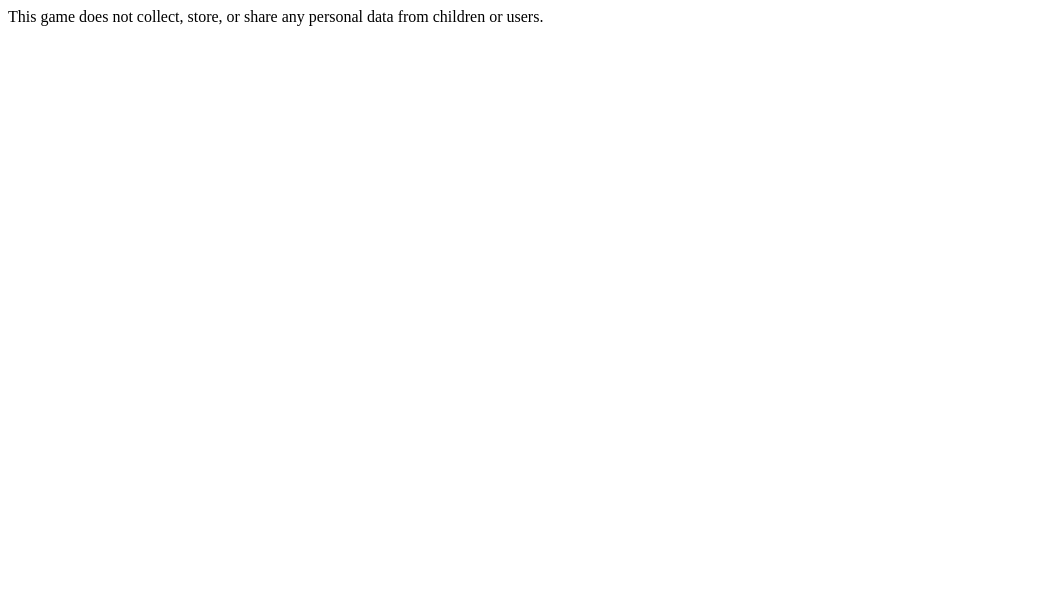
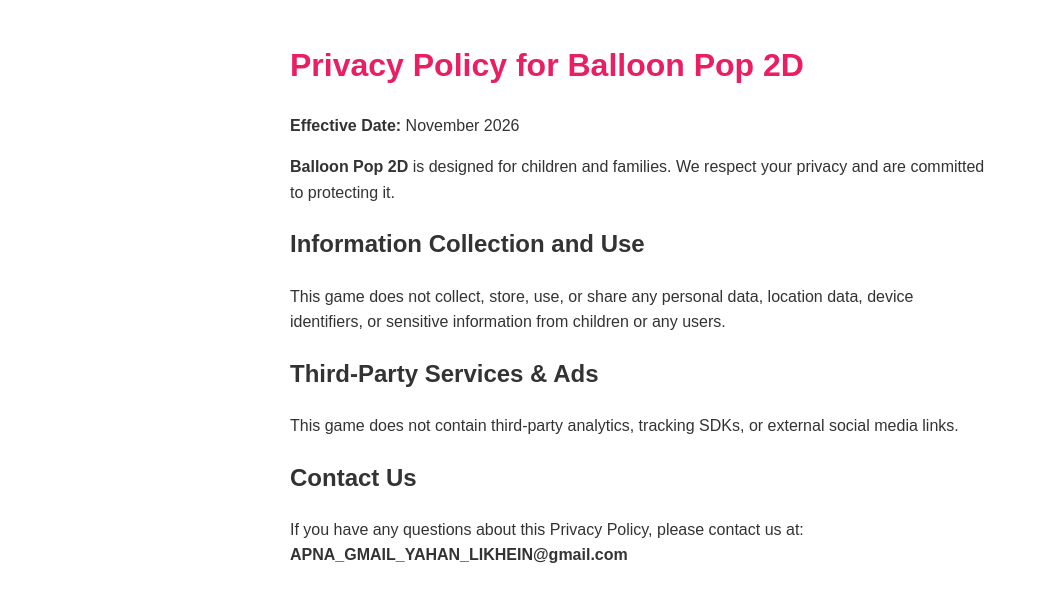
Before and after one commit to chanderkant819-art/balloon-pop-2d, a plain HTML site: page privacy.html in a window 1280 px wide. Shown: the whole page, without its empty margins (0-1039 px from the left). Drawn offline with Linux system fonts and the light colour scheme.

Commit message:
Update privacy.html

```diff
--- a/privacy.html
+++ b/privacy.html
@@ -1 +1,23 @@
-This game does not collect, store, or share any personal data from children or users.
+<!DOCTYPE html>
+<html lang="en">
+<head>
+  <meta charset="UTF-8">
+  <meta name="viewport" content="width=device-width, initial-scale=1.0">
+  <title>Privacy Policy - Balloon Pop 2D</title>
+  <style>
+    body { font-family: Arial, sans-serif; max-width: 700px; margin: 40px auto; padding: 0 20px; line-height: 1.6; color: #333; }
+    h1 { color: #e91e63; }
+  </style>
+</head>
+<body>
+  <h1>Privacy Policy for Balloon Pop 2D</h1>
+  <p><strong>Effective Date:</strong> November 2026</p>
+  <p><strong>Balloon Pop 2D</strong> is designed for children and families. We respect your privacy and are committed to protecting it.</p>
+  <h2>Information Collection and Use</h2>
+  <p>This game does not collect, store, use, or share any personal data, location data, device identifiers, or sensitive information from children or any users.</p>
+  <h2>Third-Party Services &amp; Ads</h2>
+  <p>This game does not contain third-party analytics, tracking SDKs, or external social media links.</p>
+  <h2>Contact Us</h2>
+  <p>If you have any questions about this Privacy Policy, please contact us at: <strong>APNA_GMAIL_YAHAN_LIKHEIN@gmail.com</strong></p>
+</body>
+</html>
```
